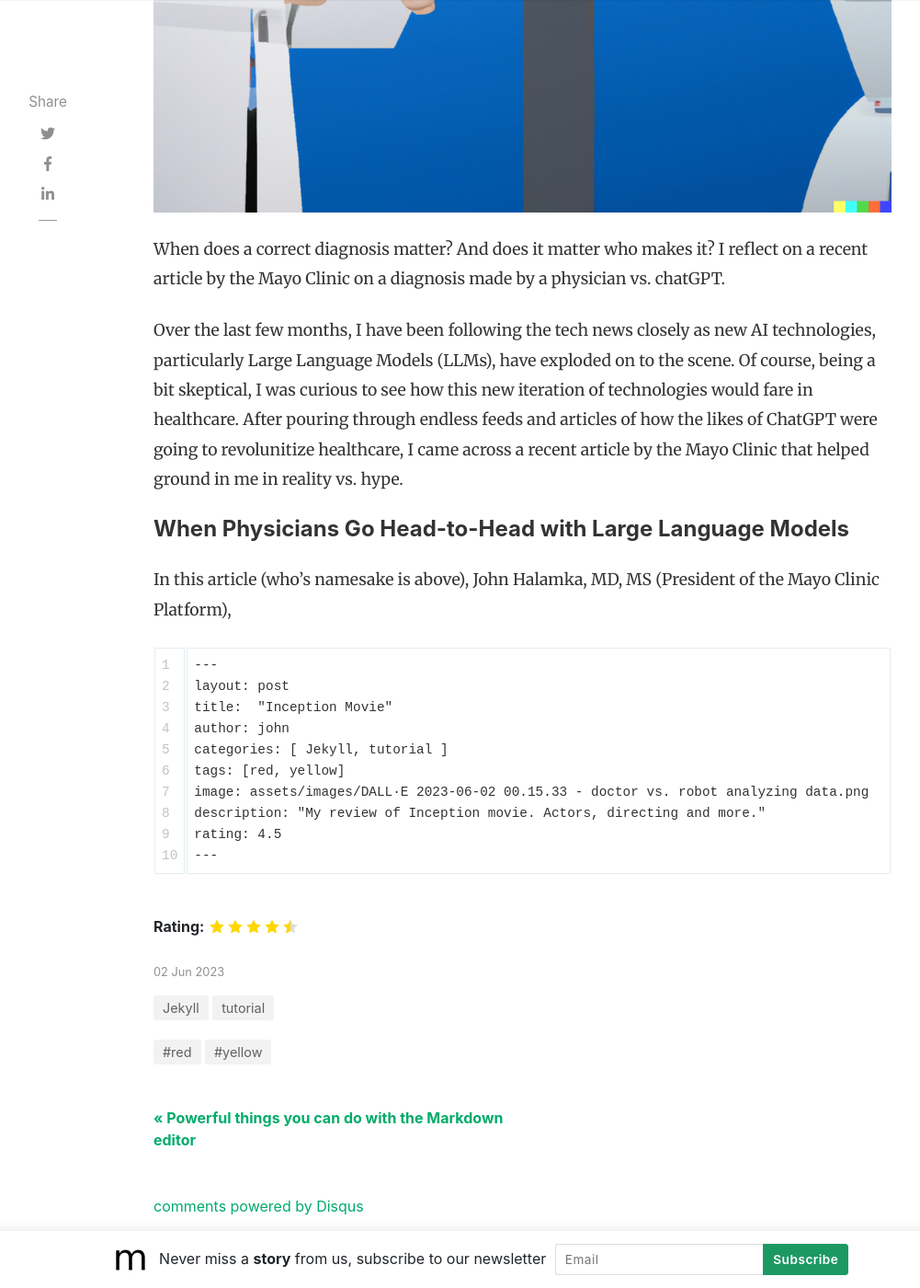
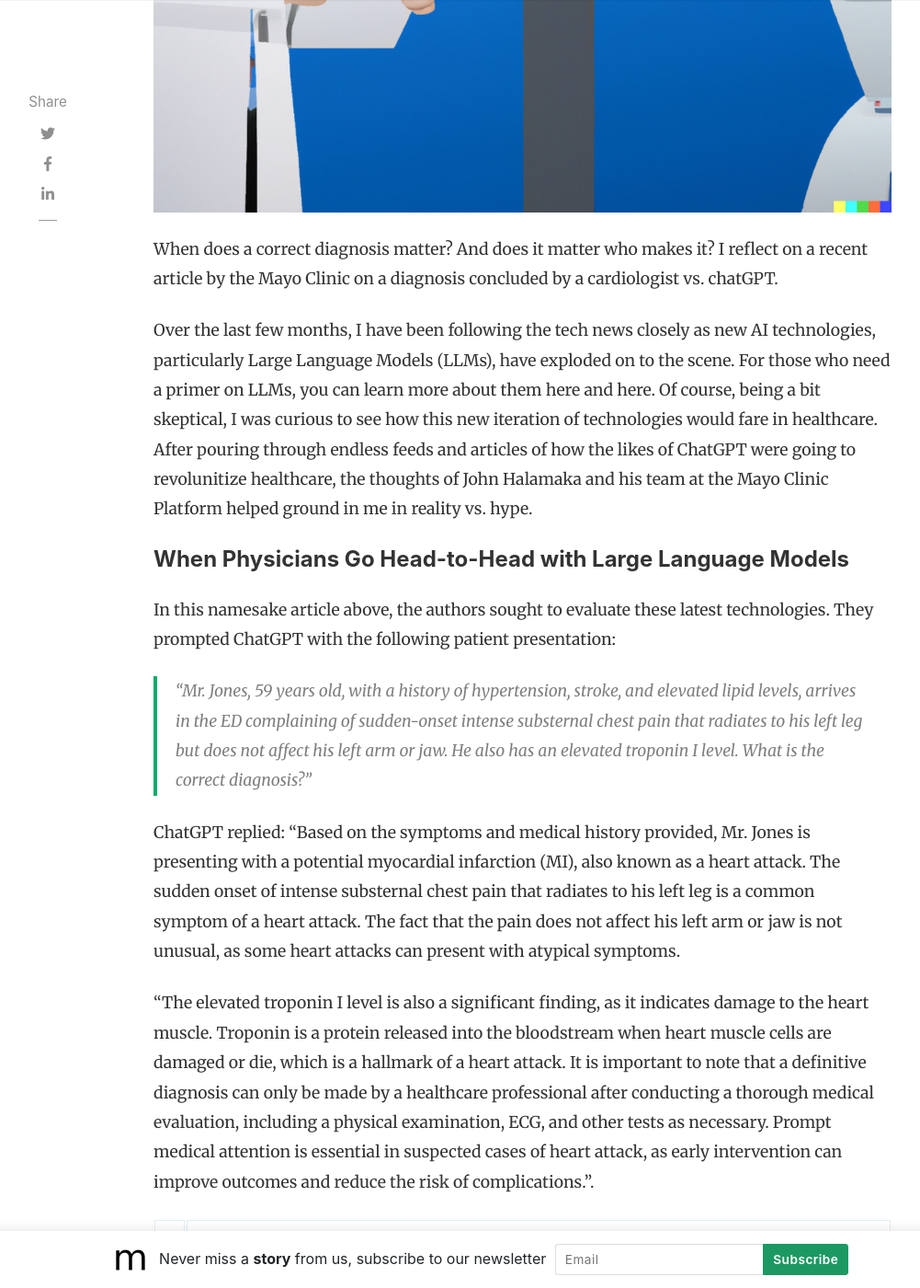
Before and after one commit to slsu0424/slsu0424.github.io, a Jekyll site: the page built from _posts/2023-06-02-test.md, in a window 1280 px wide and 1400 px high, scrolled down 987 px. Shown: the whole window at 92% size, without its empty margins (118-1119 px from the left). Built offline with Jekyll 4.4.1, drawn with Linux system fonts in a browser that asks for light colours; nearby versions of some CDN libraries; comment, search, counter and statistics services are not loaded.

Commit message:
Update 2023-06-02-test.md

````diff
--- a/_posts/2023-06-02-test.md
+++ b/_posts/2023-06-02-test.md
@@ -11,14 +11,20 @@
 rating: 4.5
 ---
 
-When does a correct diagnosis matter?  And does it matter who makes it?  I reflect on a recent article by the Mayo Clinic on a diagnosis made by a physician vs. chatGPT.
+When does a correct diagnosis matter?  And does it matter who makes it?  I reflect on a recent article by the Mayo Clinic on a diagnosis concluded by a cardiologist vs. chatGPT.
 
-Over the last few months, I have been following the tech news closely as new AI technologies, particularly Large Language Models (LLMs), have exploded on to the scene.  Of course, being a bit skeptical, I was curious to see how this new iteration of technologies would fare in healthcare.  After pouring through endless feeds and articles of how the likes of ChatGPT were going to revolunitize healthcare, I came across a recent article by the Mayo Clinic that helped ground in me in reality vs. hype.
+Over the last few months, I have been following the tech news closely as new AI technologies, particularly Large Language Models (LLMs), have exploded on to the scene.  For those who need a primer on LLMs, you can learn more about them here and here.  Of course, being a bit skeptical, I was curious to see how this new iteration of technologies would fare in healthcare.  After pouring through endless feeds and articles of how the likes of ChatGPT were going to revolunitize healthcare, the thoughts of John Halamaka and his team at the Mayo Clinic Platform helped ground in me in reality vs. hype.
 
 
 #### When Physicians Go Head-to-Head with Large Language Models
 
-In this article (who's namesake is above), John Halamka, MD, MS (President of the Mayo Clinic Platform),
+In this namesake article above, the authors sought to evaluate these latest technologies.  They prompted ChatGPT with the following patient presentation:
+
+> "Mr. Jones, 59 years old, with a history of hypertension, stroke, and elevated lipid levels, arrives in the ED complaining of sudden-onset intense substernal chest pain that radiates to his left leg but does not affect his left arm or jaw. He also has an elevated troponin I level. What is the correct diagnosis?"
+
+ChatGPT replied: "Based on the symptoms and medical history provided, Mr. Jones is presenting with a potential myocardial infarction (MI), also known as a heart attack. The sudden onset of intense substernal chest pain that radiates to his left leg is a common symptom of a heart attack. The fact that the pain does not affect his left arm or jaw is not unusual, as some heart attacks can present with atypical symptoms.
+
+"The elevated troponin I level is also a significant finding, as it indicates damage to the heart muscle. Troponin is a protein released into the bloodstream when heart muscle cells are damaged or die, which is a hallmark of a heart attack. It is important to note that a definitive diagnosis can only be made by a healthcare professional after conducting a thorough medical evaluation, including a physical examination, ECG, and other tests as necessary. Prompt medical attention is essential in suspected cases of heart attack, as early intervention can improve outcomes and reduce the risk of complications.".
 
 ```html
 ---
````
